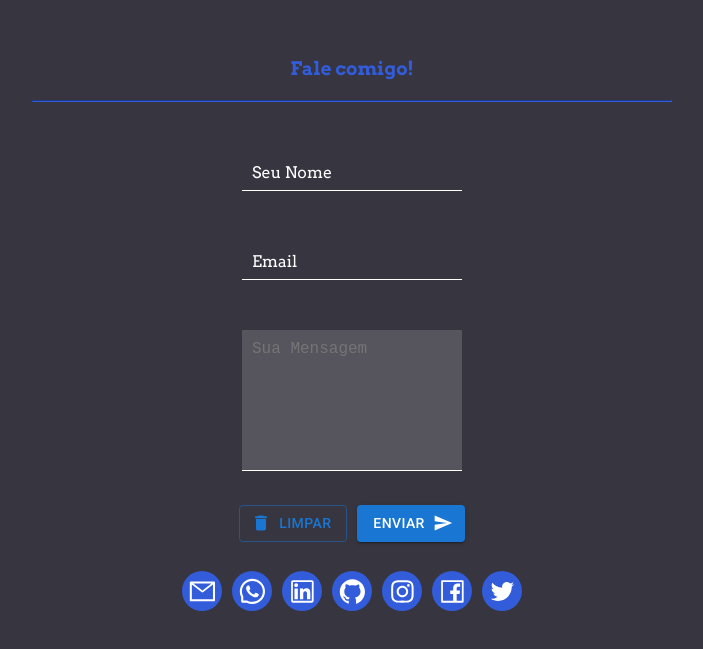
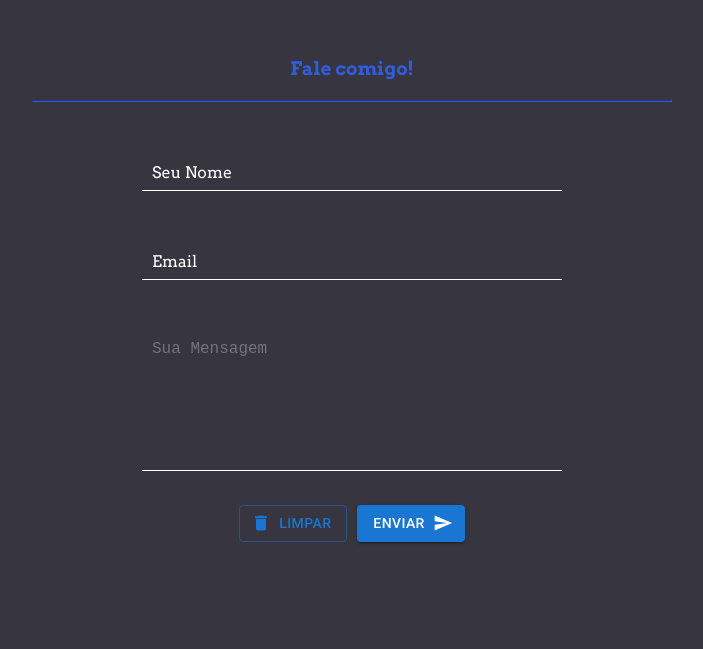
Before and after one commit to Danilo-Vicentin-Silva/portfolio-danilo-vicentin, a React (Vite) app: page / in a window 1280 px wide. Shown: the part 2764-3413 px from the top of the page, without its empty margins (288-991 px from the left). Built offline with nearby package versions, Linux system fonts and the light colour scheme.

Commit message:
Form and NPM update

```diff
--- a/src/components/Contacts/components/ContactForm.tsx
+++ b/src/components/Contacts/components/ContactForm.tsx
@@ -1,12 +1,11 @@
 import * as React from "react"
 import emailjs from "@emailjs/browser"
-import { Alert, Button, TextField } from "@mui/material"
+import { Alert, Button } from "@mui/material"
 import { ContactFormStyle } from "../style/style"
 import TopicSeparator from "../../TopicSeparator/components/TopicSeparator"
 import DeleteIcon from "@mui/icons-material/Delete"
 import SendIcon from "@mui/icons-material/Send"
 import { useTranslation } from "react-i18next"
-import Contacts from "./Contacts"
 
 const ContactForm = () => {
   const [name, setName] = React.useState("")
@@ -61,7 +60,6 @@ const ContactForm = () => {
   const { t } = useTranslation()
 
   return (
-    <>
       <ContactFormStyle>
         <TopicSeparator title={t("contactMe")} />
         <form onSubmit={sendEmail}>
@@ -120,8 +118,6 @@ const ContactForm = () => {
           </Alert>
         )}
       </ContactFormStyle>
-      <Contacts />
-    </>
   )
 }
 
--- a/src/components/Contacts/components/Contacts.tsx
+++ b/src/components/Contacts/components/Contacts.tsx
@@ -1,11 +1,8 @@
 import {
-  AiOutlineInstagram,
-  AiOutlineTwitter,
   AiOutlineGithub,
   AiOutlineLinkedin,
   AiOutlineMail,
   AiOutlineWhatsApp,
-  AiOutlineFacebook,
 } from "react-icons/ai"
 import { ContactsStyled } from "../style/style"
 import Contact from "./contact"
@@ -17,44 +14,26 @@ const Contacts = () => {
         <Contact
           icon={<AiOutlineMail />}
           link="mailto:danilovicentindasilva@gmail.com"
-          username="danilo_vicentin_silva"
+          username="Danilo Vicentin"
           title="Email"
         />
         <Contact
           icon={<AiOutlineWhatsApp />}
           link="https://api.whatsapp.com/send?phone=5519991293761"
-          username="danilo_vicentin_silva"
+          username="Danilo Vicentin da Silva"
           title="WhatsApp"
         />
         <Contact
           icon={<AiOutlineLinkedin />}
           link="https://www.linkedin.com/in/danilo-vicentin-da-silva-16a84022b/"
-          username="danilo_vicentin_silva"
+          username="Danilo Vicentin S"
           title="LinkedIn"
         />
         <Contact
           icon={<AiOutlineGithub />}
           link="https://github.com/Danilo-Vicentin-Silva"
-          username="danilo_vicentin_silva"
+          username="Danilo Vicentin. S"
           title="Github"
-        />
-        <Contact
-          icon={<AiOutlineInstagram />}
-          link="https://www.instagram.com/danilo_vicentin_silva/"
-          username="danilo_vicentin_silva"
-          title="Instagram"
-        />
-        <Contact
-          icon={<AiOutlineFacebook />}
-          link="https://www.facebook.com/danilo.vicentin.33/"
-          username="danilo_vicentin_silva"
-          title="Facebook"
-        />
-        <Contact
-          icon={<AiOutlineTwitter />}
-          link="https://twitter.com/DaniloVicentinS"
-          username="danilo_vicentin_silva"
-          title="Twitter"
         />
       </ul>
     </ContactsStyled>
--- a/src/components/Contacts/components/contact.tsx
+++ b/src/components/Contacts/components/contact.tsx
@@ -3,26 +3,20 @@ import { ContactStyled } from "../style/style"
 
 interface Props {
   icon: React.ReactNode
-  backgroundColor: string
   title: string
   username: string
   link: string
 }
 
-const Contact: React.FC<Props> = ({
-  icon,
-  title,
-  username,
-  link,
-}) => {
+const Contact: React.FC<Props> = ({ icon, title, username, link }) => {
   return (
     <ContactStyled key={title}>
-      <span>
+      <span className="span-contact">
         <a
           href={link}
           rel="nofollow"
           target="_blank"
-          aria-label={`This link opens my ${title} in a new tab`}
+          aria-label={`Esse link abre ${title} em uma nova guia`}
         >
           {icon}
         </a>
@@ -30,16 +24,6 @@ const Contact: React.FC<Props> = ({
       <div>
         <h3>{title}</h3>
         <p>{username}</p>
-        <Button variant="contained">
-          <a
-            href={link}
-            rel="nofollow"
-            target="_blank"
-            aria-label={`This link opens my ${title} in a new tab`}
-          >
-            Acesse
-          </a>
-        </Button>
       </div>
     </ContactStyled>
   )
--- a/src/components/Contacts/style/style.ts
+++ b/src/components/Contacts/style/style.ts
@@ -22,6 +22,10 @@ export const ContactsStyled = styled.section`
 `
 
 export const ContactStyled = styled.li`
+  margin: 5px;
+  cursor: pointer;
+
+  .span-contact {
     background-color: ${(props) => props.theme.colors.secundary};
     border-radius: 50%;
     height: 40px;
@@ -29,24 +33,62 @@ export const ContactStyled = styled.li`
     display: flex;
     justify-content: center;
     align-items: center;
+  }
 
-  :hover {
+  .span-contact:hover {
     background-color: ${(props) => props.theme.colors.tertiary};
   }
 
   span {
     font-size: 1.8em;
   }
+
   a {
     color: #fff;
     display: flex;
     justify-content: center;
     align-items: center;
   }
+
   div {
     display: none;
   }
 
+  @media (min-width: 768px) {
+    animation: scale-in-center 0.5s cubic-bezier(0.25, 0.46, 0.45, 0.94) both;
+    font-size: 0.8em;
+    display: flex;
+    flex-flow: column wrap;
+    justify-content: center;
+    align-items: center;
+    gap: 3px;
+
+    div {
+      display: flex;
+      flex-flow: column wrap;
+      justify-content: center;
+      align-items: center;
+    }
+
+    h3,
+    p {
+      margin: 2px;
+    }
+    span:hover {
+      animation: shadow-drop-2-center 0.4s cubic-bezier(0.25, 0.46, 0.45, 0.94)
+        both;
+    }
+
+    @keyframes scale-in-center {
+      0% {
+        transform: scale(0);
+        opacity: 1;
+      }
+      100% {
+        transform: scale(1);
+        opacity: 1;
+      }
+    }
     @keyframes shadow-drop-2-center {
       0% {
         transform: translateZ(0);
@@ -55,6 +97,7 @@ export const ContactStyled = styled.li`
       100% {
         transform: translateZ(50px);
         box-shadow: 0 0 20px 0px rgba(0, 0, 0, 0.35);
+      }
     }
   }
 `
@@ -75,7 +118,7 @@ export const ContactFormStyle = styled.section`
   }
 
   form {
-    color: white;
+    color: ${(props) => props.theme.colors.text};
     text-align: center;
 
     margin: 20px;
@@ -100,15 +143,15 @@ export const ContactFormStyle = styled.section`
   .custom-input input,
   .custom-input textarea {
     background-color: transparent;
-    color: white;
+    color: ${(props) => props.theme.colors.text};
     width: 200px;
     padding: 10px;
     font-size: 16px;
     border: none;
     border-bottom: 1px solid white;
     outline: none;
-    max-height: 120px; /* Altura máxima da textarea */
-    overflow-y: auto; /* Adiciona uma barra de rolagem quando a altura máxima é atingida */
+    max-height: 120px;
+    overflow-y: auto;
   }
 
   .custom-input input:focus,
@@ -127,7 +170,7 @@ export const ContactFormStyle = styled.section`
     top: 50%;
     left: 10px;
     transform: translateY(-50%);
-    color: white;
+    color: ${(props) => props.theme.colors.text};
     transition: transform 0.2s, font-size 0.2s;
   }
 
@@ -137,7 +180,7 @@ export const ContactFormStyle = styled.section`
   .custom-input textarea:not(:placeholder-shown) + label {
     transform: translateY(-200%);
     font-size: 12px;
-    color: white;
+    color: ${(props) => props.theme.colors.text};
   }
 
   .custom-input input:-webkit-autofill,
@@ -156,7 +199,7 @@ export const ContactFormStyle = styled.section`
 
   .custom-input textarea {
     resize: none;
-    background-color: #ffffff29;
+    background-color: ${(props) => props.theme.colors.background};
   }
 
   #reset-button {
@@ -166,6 +209,12 @@ export const ContactFormStyle = styled.section`
   @media (min-width: 768px) {
     margin: auto;
     width: 50vw;
+
+    .custom-input input,
+    .custom-input textarea {
+      width: 400px;
+      max-width: 400px;
+    }
 
     .notification {
       width: 25vw;
--- a/src/pages/Home.tsx
+++ b/src/pages/Home.tsx
@@ -9,6 +9,7 @@ import Header from "../components/Header/components/Header";
 import useTheme from "../hooks/useTheme";
 import { ThemeProvider } from "styled-components";
 import { GlobalStyle } from "../styles/GlobalStyle";
+import Contacts from "../components/Contacts/components/Contacts";
 
 const Home = () => {
   const { theme, switchTheme } = useTheme();
@@ -28,12 +29,13 @@ const Home = () => {
           <Projects />
         </div>
         <div id="contacts">
-        <ContactForm />
+          <ContactForm />
+          <Contacts />
         </div>
       </main>
       <Footer />
     </ThemeProvider>
-  );
+  )
 };
 
 export default Home;
```
Also changed, not shown: 1 other file (tests, documents, lock files or other folders). Lines whose indentation alone changed are shown as unchanged.
